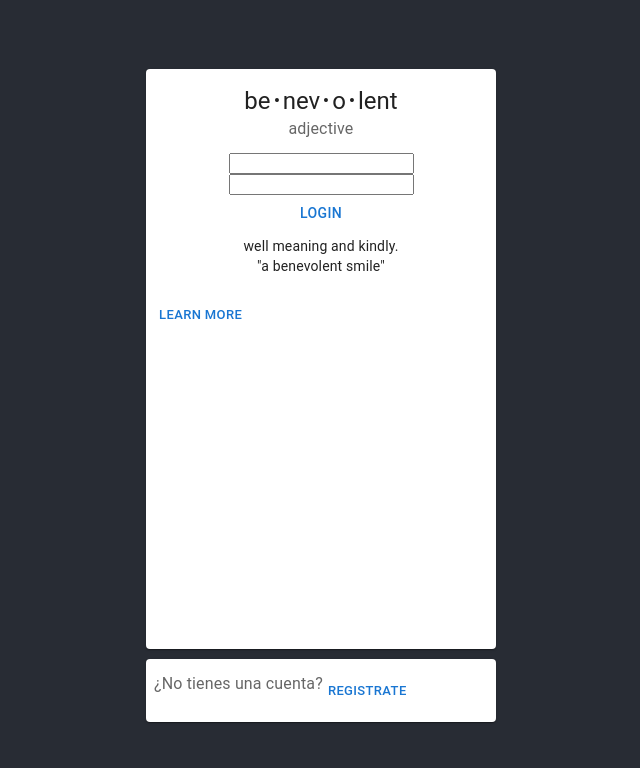
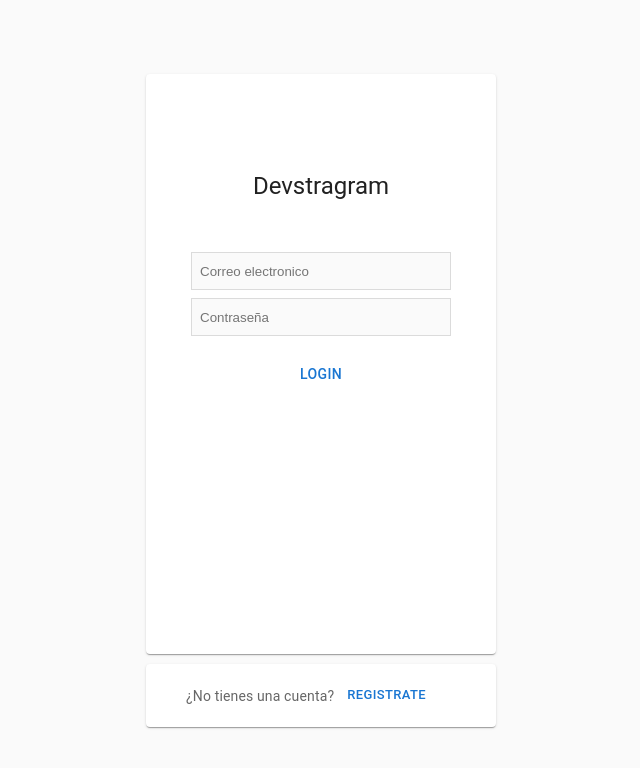
Before and after one commit to JoseCastillo190607/DWI-FRONT-SOCIAL_NETWORK, a React (Create React App) app: page / in a window 1280 px wide. Shown: the top 768 px of the page, without its empty margins (319-959 px from the left). Built offline with nearby package versions, Linux system fonts and the light colour scheme.

Commit message:
style:-Added styles to login

```diff
--- a/src/App.css
+++ b/src/App.css
@@ -14,7 +14,7 @@
 }
 
 .App-header {
-  background-color: #282c34;
+  background-color: #fafafa;
   min-height: 100vh;
   display: flex;
   flex-direction: column;
--- a/src/components/Login/Login.jsx
+++ b/src/components/Login/Login.jsx
@@ -1,5 +1,5 @@
 // import React from 'react'
-import "./login.css"
+import "./login.css";
 
 // export default function Login() {
 //   return (
@@ -7,19 +7,19 @@ import "./login.css"
 //   )
 // }
 
-import * as React from 'react';
-import Box from '@mui/material/Box';
-import Card from '@mui/material/Card';
-import CardActions from '@mui/material/CardActions';
-import CardContent from '@mui/material/CardContent';
-import Button from '@mui/material/Button';
-import Typography from '@mui/material/Typography';
+import * as React from "react";
+import Box from "@mui/material/Box";
+import Card from "@mui/material/Card";
+import CardActions from "@mui/material/CardActions";
+import CardContent from "@mui/material/CardContent";
+import Button from "@mui/material/Button";
+import Typography from "@mui/material/Typography";
 import { height } from "@mui/system";
 
 const bull = (
   <Box
     component="span"
-    sx={{ display: 'inline-block', mx: '2px', transform: 'scale(0.8)' }}
+    sx={{ display: "inline-block", mx: "2px", transform: "scale(0.8)" }}
   >
     •
   </Box>
@@ -27,51 +27,51 @@ const bull = (
 
 export default function Login() {
   return (
-    <div className="containerLogin">
-    <Card className="containerLogin" sx={{ minWidth: 275, height:580, width:350 }}>
+    <div>
+      <Card className="containerLogin"
+        sx={{ minWidth: 275, height: 580, width: 350 }}
+      >
         <CardContent>
-        <Typography variant="h5" component="div">
-          be{bull}nev{bull}o{bull}lent
-        </Typography>
-        <Typography sx={{ mb: 1.5 }} color="text.secondary">
-          adjective
+          <Typography className="containerContent" variant="h5" component="div">
+            Devstragram
           </Typography>
           <Typography sx={{ fontSize: 14 }} color="text.secondary" gutterBottom>
             <form className="form-login">
               <div className="div-login">
-          <input className="input-login">
-          </input>
-          <input className="input-login">
-          </input>
+                <input className="input-correo" placeholder="Correo electronico"></input>
+                <input className="input-password" placeholder="Contraseña"></input>
               </div>
-          <div className="div-button">
-            <Button className="btn btn-primary">Login</Button>
+              <div className="div-login">
+                <Button className="btnLogin">Login</Button>
               </div>
             </form>
           </Typography>
-        <Typography variant="body2">
-          well meaning and kindly.
-          <br />
-          {'"a benevolent smile"'}
-        </Typography>
         </CardContent>
-      <CardActions>
-        <Button size="small">Learn More</Button>
-      </CardActions>
       </Card>
 
-    <Card className="containerRegister" size="small" sx={{ minWidth: 275, height:63, width:350 }}>
-    <CardActions >
-    <div className="containerLabel-Resgistro">
+      <Card
+        className="containerRegister"
+        size="small"
+        sx={{ minWidth: 275, height: 63, width: 350 }}
+      >
+        <Typography
+          className="labelRegistro"
+          variant="body2"
+          sx={{ mb: 1.5 }}
+          color="text.secondary"
+        >
+          <label size="small">¿No tienes una cuenta?</label>
+        </Typography>
+        <CardActions className="btnRegister">
+          {/* <div className="containerLabel-Resgistro"> */}
+            {/* <div className="" maxWidth="50%"></div>
             <div className="" maxWidth="50%">
-    <Typography sx={{ mb: 1.5 }} color="text.secondary">
-    <label className="Register" size="small">¿No tienes una cuenta?</label>
-    </Typography>
-    </div>
-    <div className="" maxWidth="50%">
-      <Button className="btnRegister" size="small">Registrate</Button>
-    </div>
-    </div>
+              {" "}
+            </div> */}
+            <Button className="btnRegister" size="small">
+              Registrate
+            </Button>
+          {/* </div> */}
         </CardActions>
       </Card>
     </div>
--- a/src/components/Login/login.css
+++ b/src/components/Login/login.css
@@ -1,9 +1,48 @@
-.contaierLogin{
 
-}
 
 .containerLogin{
     margin-bottom: 10px;
+}
+
+.containerContent{
+    padding-top: 80px;
+    padding-bottom: 50px;
+}
+
+.input-correo{
+    padding: 9px 0px 7px 8px;
+    margin-bottom: 8px;
+    width: 250px;
+    height: 20px;
+    background-color: #fafafa;
+    border: solid 1px #dbdbdb;
+}
+
+.input-correo:hover {
+    background-color:rgba(0, 255, 255, 0.426);
+    color: #000;
+    border: none;
+}
+
+.input-password{
+    padding: 9px 0px 7px 8px;
+    margin-bottom: 20px;
+    width: 250px;
+    height: 20px;
+    background-color: #fafafa;
+    border: solid 1px #dbdbdb;
+}
+
+.input-password:hover {
+    background-color:rgba(0, 255, 255, 0.426);
+    color: #000;
+    border: solid 1px #dbdbdb;
+}
+
+.btnLogin{
+    border: solid 1px black;
+    align-items: center;
+    width: 250px;
 }
 
 .containerRegister{
@@ -17,3 +56,13 @@ display: flex;
 text-align: center;
 align-items: center;
 }
+
+.labelRegistro{
+    padding-top: 14px;
+    padding-left: 40px;
+}
+
+/* .btnRegister{
+    padding-left: 40px;
+    padding-bottom: 40px;
+} */
```
Lines whose indentation alone changed are shown as unchanged.
